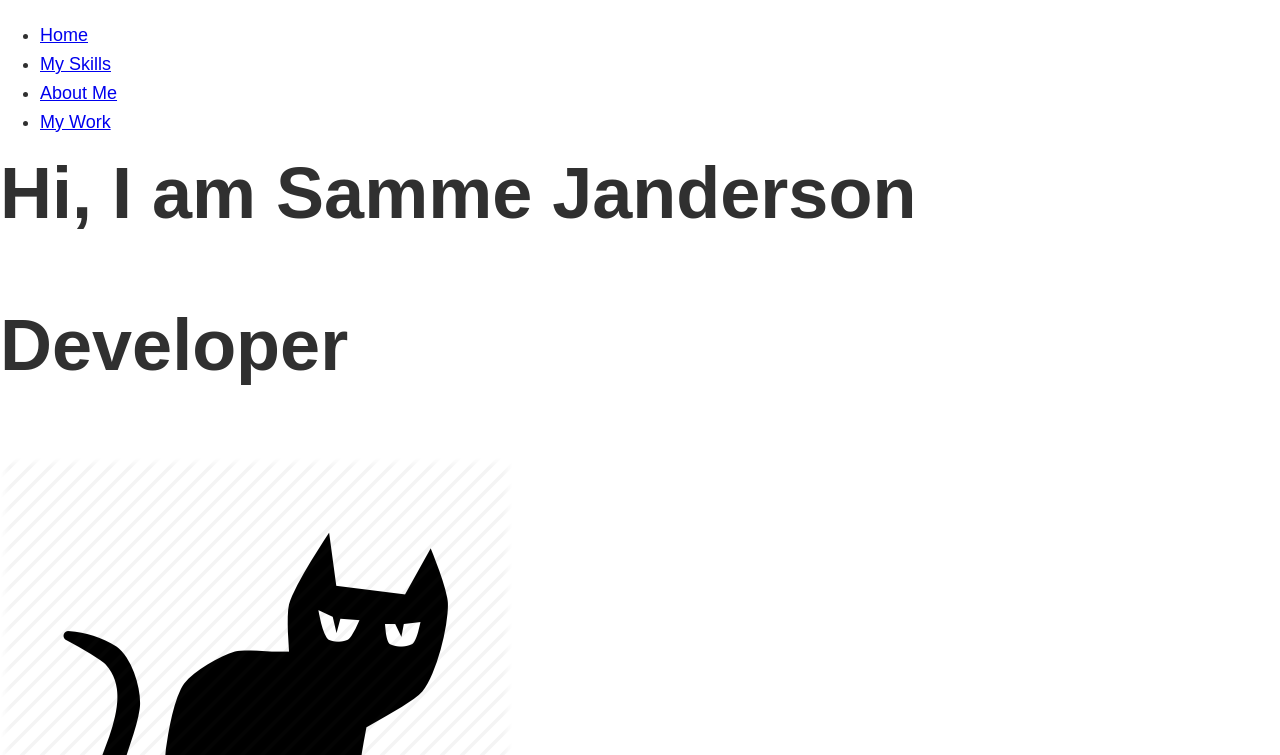
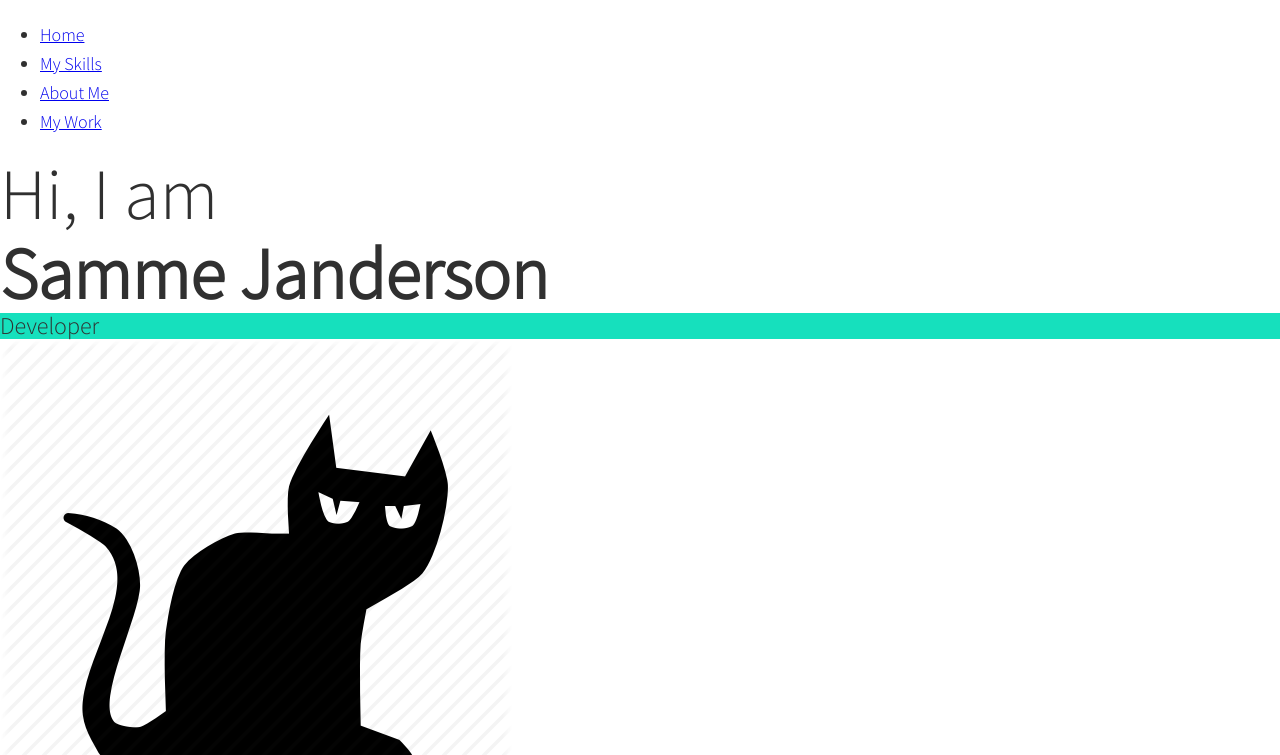
Before and after one commit to SammeJanderson/portifolio, a plain HTML site: page index.html in a window 1280 px wide. Shown: the part 45-800 px from the top of the page. Drawn offline with Linux system fonts and the light colour scheme.

Commit message:
styling tittles and subtittles

```diff
--- a/css/main.css
+++ b/css/main.css
@@ -50,6 +50,11 @@ img {
     max-width: 100% ;
 }
 
+
+strong{
+    font-weight: var(--fw-bold);
+}
+
 /*typografy*/
 
 h1,
@@ -70,3 +75,26 @@ h2{
 h3{
     font-size: var(--fs-h3);
 }
+
+.section__tittle{
+    margin-bottom: .25em;
+
+}
+
+.section__tittle--intro{
+    font-weight: var(--fw-reg);
+}
+.section__tittle--intro strong{
+    display: block;
+}
+
+.section__subtittle{
+     margin: 0;
+     font-size: var(--fs-h3);
+}
+
+.section__subtittle--intro,
+.section__subtittle--about{
+    background: var(--clr-accent);
+    font-family: var(--clr-dark);
+}
--- a/index.html
+++ b/index.html
@@ -11,6 +11,7 @@
     <link rel="stylesheet" href="css/main.css">
     <link rel="preconnect" href="https://fonts.gstatic.com">
     <link href="https://fonts.googleapis.com/css2?family=Source+Code+Pro:wght@200&display=swap" rel="stylesheet">
+    <link href="https://fonts.googleapis.com/css2?family=Source+Sans+Pro:wght@300&display=swap" rel="stylesheet">
     <title>Samme Janderson</title>
 </head>
 
@@ -92,7 +93,7 @@
     <!--About Me-->
     <section class="about-me" id="about">
         <h2 class="section__tittle section__tittle--about">Who I am</h2>
-        <p class="section__subtittle section__subtittle--about"></p>
+        <p class="section__subtittle section__subtittle--about">Self taught full-stack developer</p>
         <div class="about-me__body">
             <p></p>
             <p></p>
```
